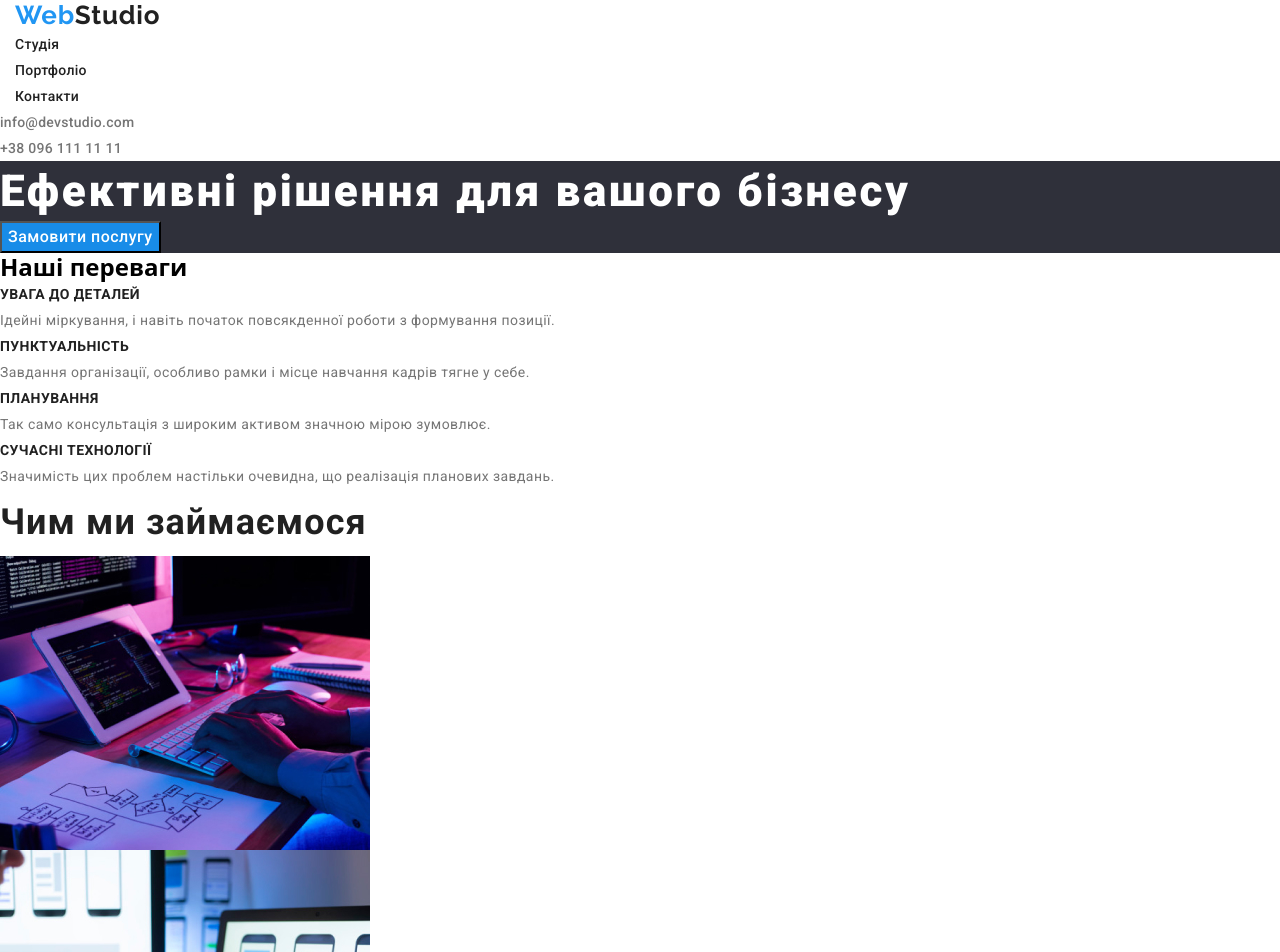
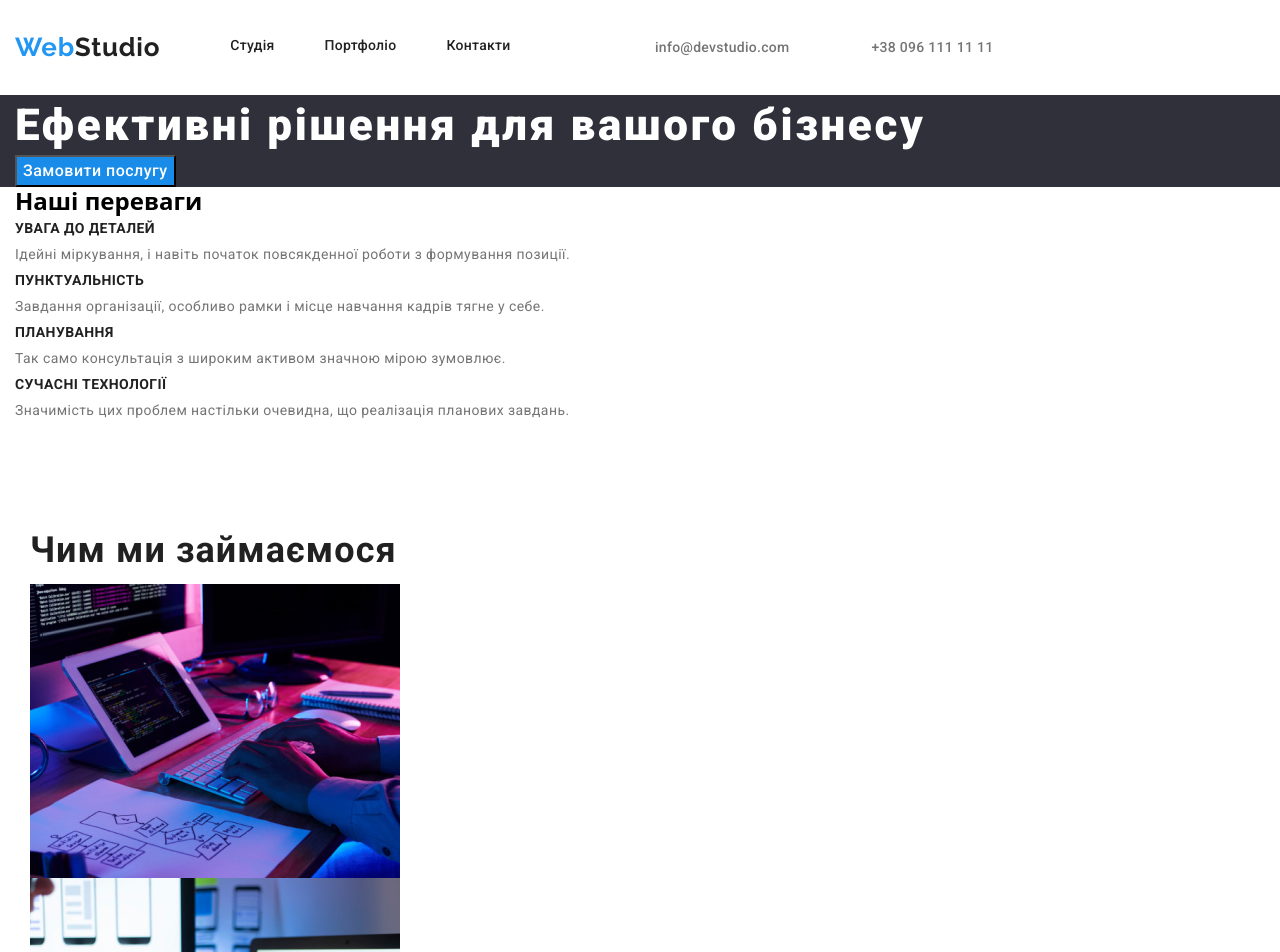
Before and after one commit to vitalik100/goit-markup-hw-03, a plain HTML site: page index.html in a window 1280 px wide. Shown: the top 952 px of the page. Drawn offline with nearby package versions, Linux system fonts and the light colour scheme.

Commit message:
goit-markup-hw-03

```diff
--- a/css/styles.css
+++ b/css/styles.css
@@ -35,6 +35,9 @@ li {
   margin-right: 15px;
 }
 .logo {
+  margin-right: 70px;
+}
+.logo {
   font-family: "Raleway", Roboto;
   font-weight: 700;
   font-size: 26px;
@@ -43,8 +46,31 @@ li {
 
   color: #2196f3;
 }
+.page-navigation {
+  display: flex;
+}
+.page-heder-container {
+  display: flex;
+  align-items: center;
+}
+.page-header {
+  padding-top: 32px;
+  padding-bottom: 32px;
+}
+.contact {
+  display: flex;
+}
+.contact-gmail {
+  margin-right: 50px;
+}
 .logo-header {
   color: #212121;
+}
+.menu {
+  display: flex;
+}
+.menu-item:not(:last-child) {
+  margin-right: 50px;
 }
 .menu {
   font-family: "Roboto", sans-serif;
@@ -60,6 +86,10 @@ li {
 .menu a:hover,
 .menu a:focus {
   color: #2196f3;
+}
+.contact-phone-number {
+  margin-right: auto;
+  margin-left: 32px;
 }
 .contact a {
   font-family: "Roboto", sans-serif;
@@ -122,6 +152,11 @@ li {
 
   color: #757575;
 }
+.pic {
+  padding-top: 94px;
+  padding-bottom: 94px;
+}
+
 .pic h2 {
   font-family: "Roboto", sans-serif;
   font-weight: 700;
--- a/index.html
+++ b/index.html
@@ -16,7 +16,7 @@
     <link rel="stylesheet" href="./css/styles.css" />
   </head>
   <body>
-    <header class="page-header">
+    <header class="page-header page-heder-container">
       <div class="container">
         <nav class="page-navigation" >
           <a class="logo link" href="/index.html">Web<span class="logo-header">Studio</span></a>
@@ -30,7 +30,7 @@
               <a class="menu-link link" href="">Контакти</a></li>
              </nav>
       </div>
-      <ul class="contact list" >
+      <ul class="contact list container" >
         <li>
           <a class="contact-gmail link" href="info@devstudio.com">info@devstudio.com</a>
         </li>
@@ -39,10 +39,12 @@
     </header>
     <main>
       <section class="border">
+        <div class="container">
         <h1 >Ефективні рішення для вашого бізнесу</h1>
         <button class="open-btn" type="submit">Замовити послугу</button>
+      </div>
       </section>
-      <section class="hero">
+      <section class="hero container">
         <h2>Наші переваги</h2>
         <ul class="list">
           <li>
@@ -77,7 +79,8 @@
           </li>
         </ul>
       </section>
-      <section class="pic">
+      <section class="pic container">
+        <div class="container">
         <h2>Чим ми займаємося</h2>
         <ul class="list">
           <li>
@@ -102,8 +105,10 @@
             />
           </li>
         </ul>
+      </div>
       </section>
       <section class="tim">
+        <div class="container">
         <h2>Наша команда</h2>
         <ul class="list">
           <li>
@@ -150,6 +155,7 @@
             <p lang="en">UI Designer</p>
           </li>
         </ul>
+      </div>
       </section>
     </main>
     <footer class="main-footer">
```
